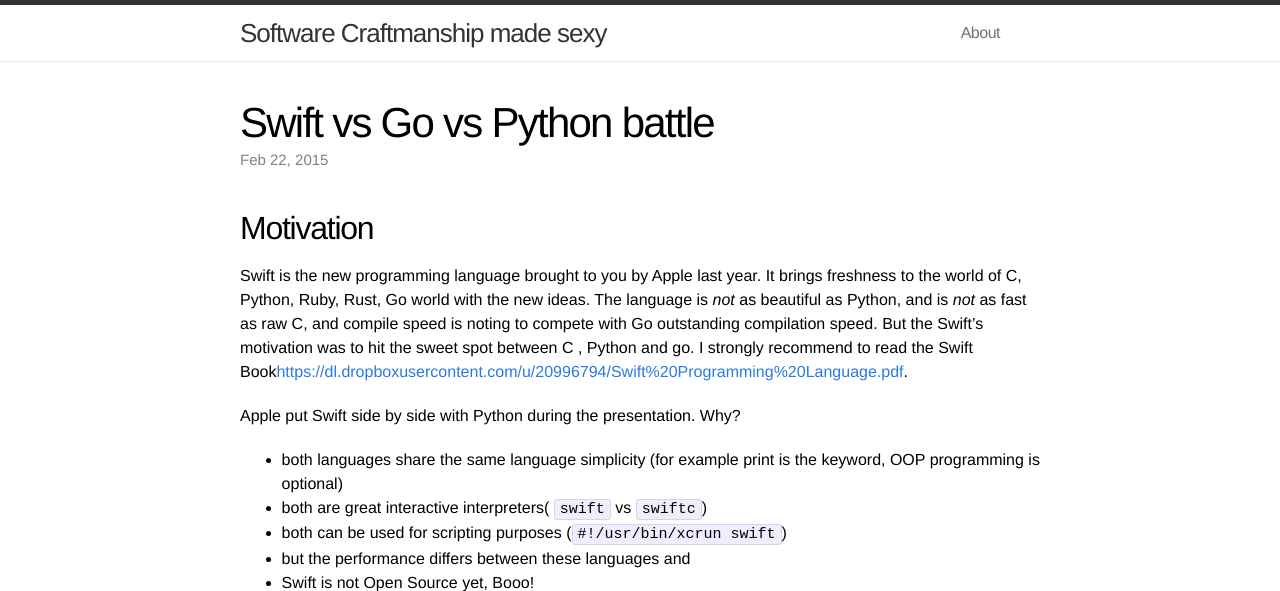
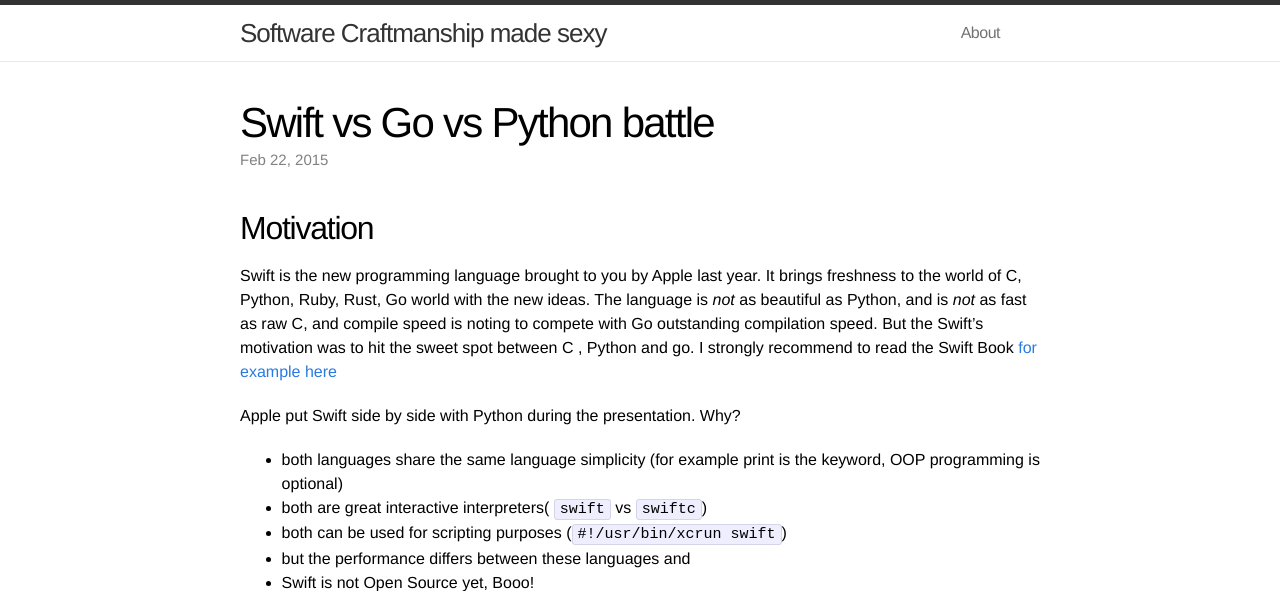
Before and after one commit to vi4m/vi4m.github.io, a Jekyll site: the page built from _posts/2015-02-22-swift-vs-others.markdown, in a window 1280 px wide and 900 px high, cut to the strip 0-591 px from the top of the window. Built offline with Jekyll 4.4.1, drawn with Linux system fonts in a browser that asks for light colours; comment, search, counter and statistics services are not loaded.

Commit message:
Update 2015-02-22-swift-vs-others.markdown

```diff
--- a/_posts/2015-02-22-swift-vs-others.markdown
+++ b/_posts/2015-02-22-swift-vs-others.markdown
@@ -5,7 +5,7 @@
 
 ## Motivation
 
-Swift is the new programming language brought to you by Apple last year. It brings freshness to the world of C, Python, Ruby, Rust, Go world with the new ideas. The language is *not* as beautiful as Python, and is *not* as fast as raw C, and compile speed is noting to compete with Go outstanding compilation speed. But the Swift's motivation was to hit the sweet spot between C , Python and go. I strongly recommend to read the Swift Book[https://dl.dropboxusercontent.com/u/20996794/Swift%20Programming%20Language.pdf](for example here).
+Swift is the new programming language brought to you by Apple last year. It brings freshness to the world of C, Python, Ruby, Rust, Go world with the new ideas. The language is *not* as beautiful as Python, and is *not* as fast as raw C, and compile speed is noting to compete with Go outstanding compilation speed. But the Swift's motivation was to hit the sweet spot between C , Python and go. I strongly recommend to read the Swift Book [for example here](https://dl.dropboxusercontent.com/u/20996794/Swift%20Programming%20Language.pdf)
 
 Apple put Swift side by side with Python during the presentation. Why?
 
```
